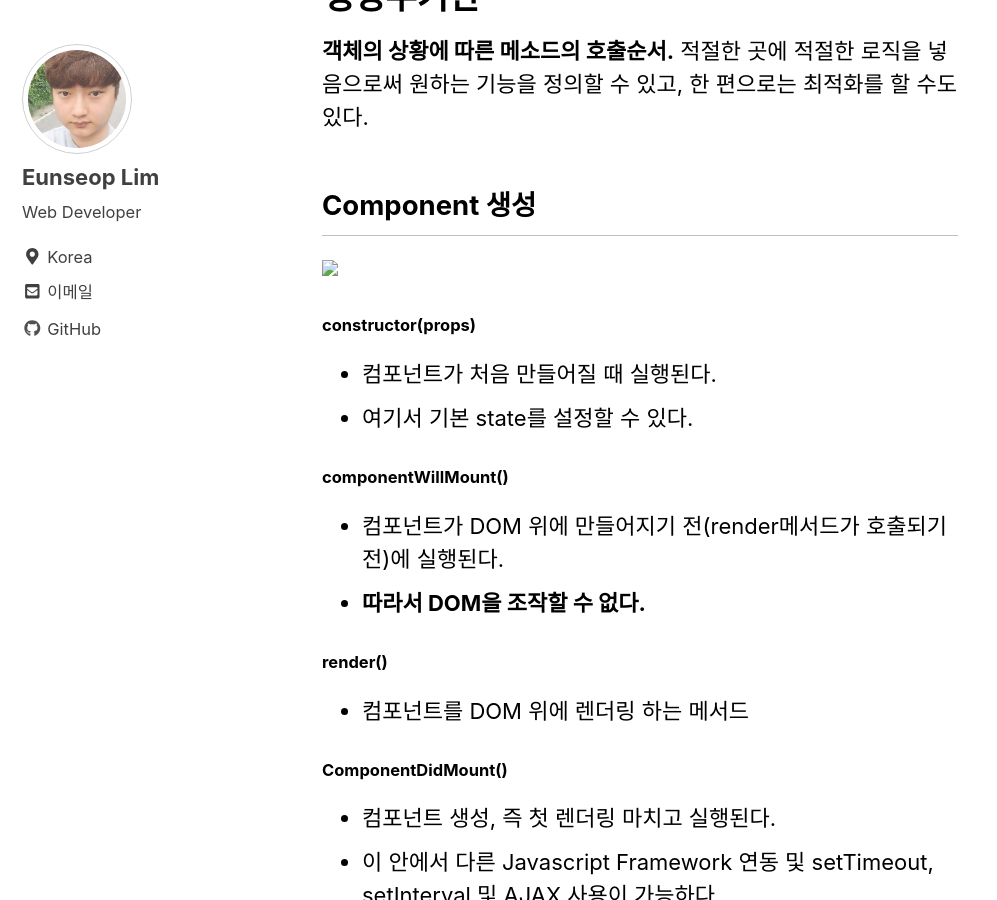
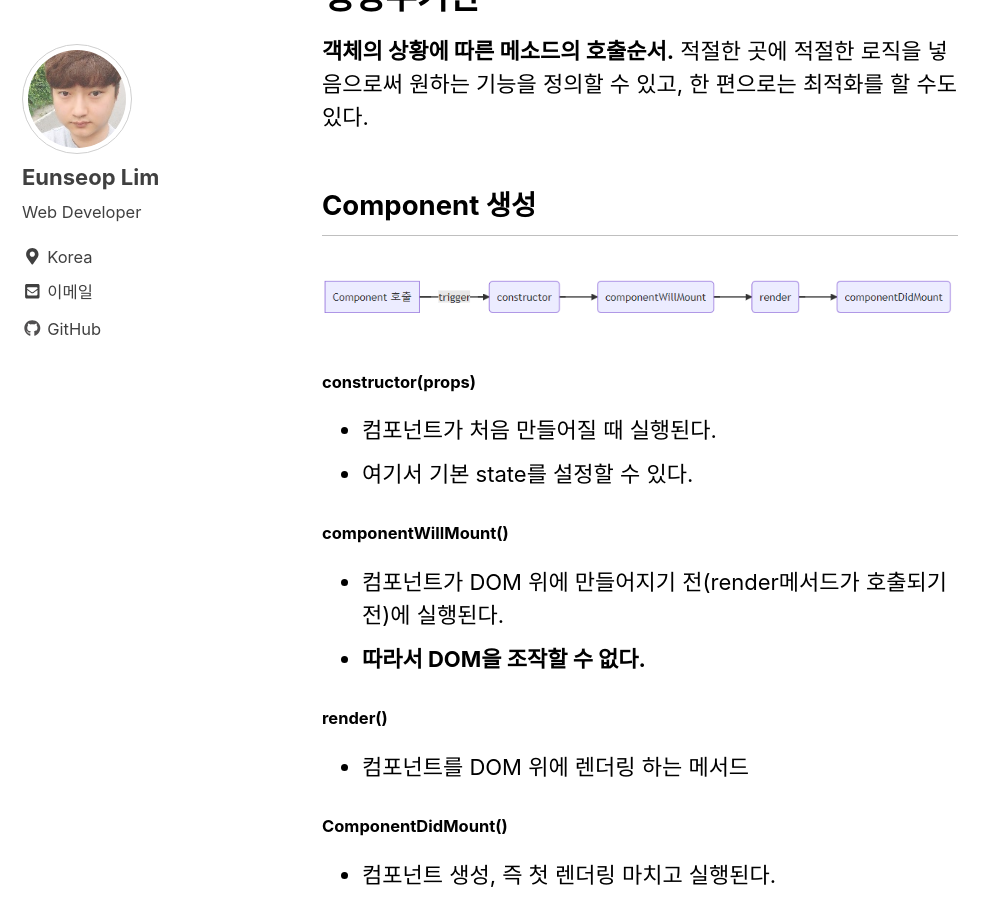
Before and after one commit to LimEunSeop/limeunseop.github.io, a Jekyll site: the page built from _posts/2018-05-28-Component의-생명주기.markdown, in a window 1280 px wide and 900 px high, scrolled down 315 px. Shown: the whole window, without its empty margins (0-997 px from the left). Built offline with Jekyll 4.4.1, drawn with Linux system fonts in a browser that asks for light colours; nearby versions of some CDN libraries; comment, search, counter and statistics services are not loaded; a style sheet for code colours, icons or effects is not loaded.

Commit message:
svg파일 png파일로 수정, component 생명주기 포스팅에 다시 반영

```diff
--- a/_posts/2018-05-28-Component의-생명주기.markdown
+++ b/_posts/2018-05-28-Component의-생명주기.markdown
@@ -12,7 +12,7 @@ tags:
 **객체의 상황에 따른 메소드의 호출순서.** 적절한 곳에 적절한 로직을 넣음으로써 원하는 기능을 정의할 수 있고, 한 편으로는 최적화를 할 수도 있다.
 
 ## Component 생성
-<img src='assets/svg/컴포넌트 생성.svg'>
+![Image Alt 텍스트](/assets/images/component_lifecycle/create_component.png)
 
 #### constructor(props)
 - 컴포넌트가 처음 만들어질 때 실행된다.
@@ -32,7 +32,7 @@ tags:
 
 
 ## Component 업데이트
-<img src='assets/svg/컴포넌트 업데이트.svg' width='400px'>
+![Image Alt 텍스트](/assets/images/component_lifecycle/update_component.png)
 
 #### componentWillReceiveProps(nextProps)
 - props를 받을 때 실행된다.
```
Also changed, not shown: assets/images/component_lifecycle/create_component.PNG (added), assets/images/component_lifecycle/update_component.PNG (added), assets/svg/컴포넌트 생성.svg (deleted), assets/svg/컴포넌트 업데이트.svg (deleted).
